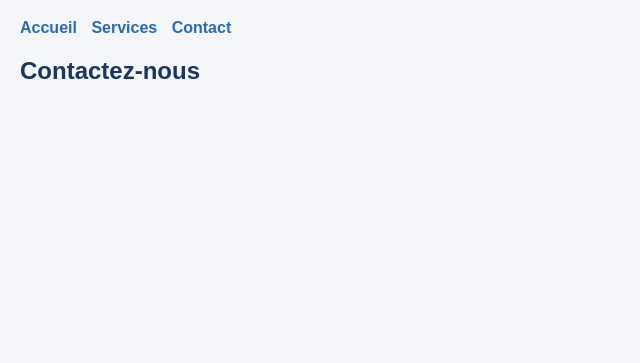
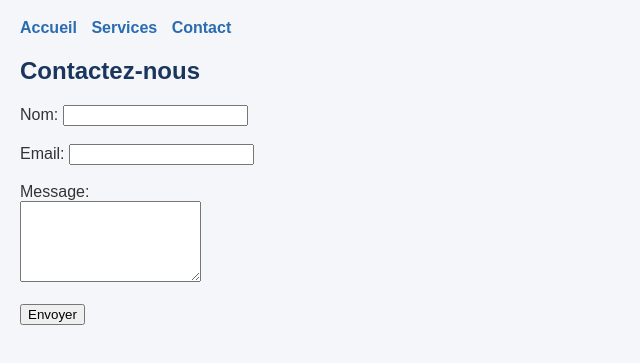
Before and after one commit to Louis-dmm/novatech, a plain HTML site: page contact.html in a window 1280 px wide. Shown: the part 61-424 px from the top of the page, without its empty margins (0-640 px from the left). Drawn offline with Linux system fonts and the light colour scheme.

Commit message:
Ajout du formulaire dans contact.html

```diff
--- a/contact.html
+++ b/contact.html
@@ -17,6 +17,15 @@
     </header>
     <main>
         <h2>Contactez-nous</h2>
+        <form action="submit_contact.php" method="post">
+            <label for="name">Nom:</label>
+            <input type="text" id="name" name="name" required><br><br>
+            <label for="email">Email:</label>
+            <input type="email" id="email" name="email" required><br><br>
+            <label for="message">Message:</label><br>
+            <textarea id="message" name="message" rows="5" required></textarea><br><br>
+            <input type="submit" value="Envoyer">
+        </form>
     </main>
 </body>
 </html>
```
